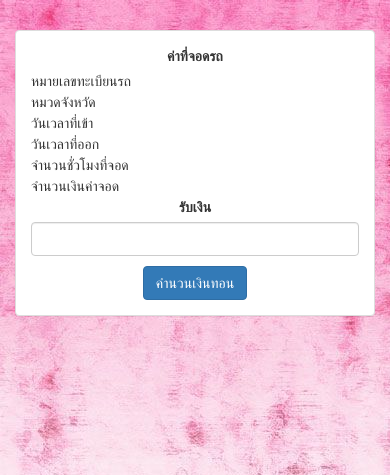
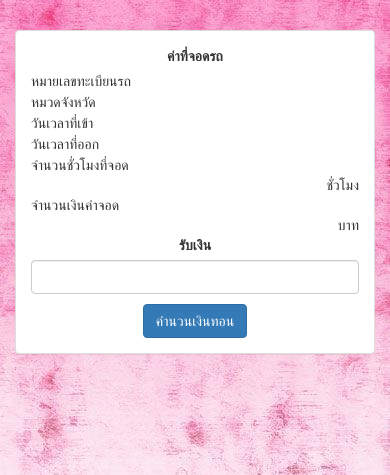
Before and after one commit to paradim/parking, a PHP site: page /fee.php in a window 390 px wide. Shown: the top 475 px of the page. Run offline with PHP 8.4, Linux system fonts and the light colour scheme.

Commit message:
ann 16.10

```diff
--- a/fee.php
+++ b/fee.php
@@ -5,7 +5,7 @@
         <meta http-equiv="X-UA-Compatible" content="IE=edge">
         <meta name="viewport" content="width=device-width, initial-scale=1">
         <!-- The above 3 meta tags *must* come first in the head; any other head content must come *after* these tags -->
-        <title>Bootstrap 101 Template</title>
+        <title>Parking</title>
 
         <!-- Bootstrap -->
         <link href="css/bootstrap.min.css" rel="stylesheet">
@@ -16,6 +16,8 @@
         <script src="https://oss.maxcdn.com/html5shiv/3.7.3/html5shiv.min.js"></script>
         <script src="https://oss.maxcdn.com/respond/1.4.2/respond.min.js"></script>
         <![endif]-->
+
+
     </head>
     <body background="images/bg.jpg">
         <div class="container">
@@ -57,13 +59,13 @@
                                 <div class="col-md-10">
                                     จำนวนชั่วโมงที่จอด
                                 </div>
-                                <div class="col-md-2"></div>
+                                <div class="col-md-2 text-right">ชั่วโมง</div>
                             </div>
                             <div class="row">
                                 <div class="col-md-10">
                                     จำนวนเงินค่าจอด
                                 </div>
-                                <div class="col-md-2"></div>
+                                <div class="col-md-2 text-right">บาท</div>
                             </div>
                             <div class="row">
                                 <div class="col-md-12 text-center">
@@ -77,7 +79,7 @@
                             </div>
  <div class="row">
                                 <div class="col-md-12 text-center">
-                                    <button type="submit" class="btn btn-primary">
+                                    <button  type="submit" class="btn btn-primary">
                                         คำนวนเงินทอน
                                     </button>
                                 </div>
--- a/index.php
+++ b/index.php
@@ -5,7 +5,7 @@
         <meta http-equiv="X-UA-Compatible" content="IE=edge">
         <meta name="viewport" content="width=device-width, initial-scale=1">
         <!-- The above 3 meta tags *must* come first in the head; any other head content must come *after* these tags -->
-        <title>Bootstrap 101 Template</title>
+        <title>Parking ann</title>
 
         <!-- Bootstrap -->
         <link href="css/bootstrap.min.css" rel="stylesheet">
@@ -16,6 +16,8 @@
         <script src="https://oss.maxcdn.com/html5shiv/3.7.3/html5shiv.min.js"></script>
         <script src="https://oss.maxcdn.com/respond/1.4.2/respond.min.js"></script>
         <![endif]-->
+
+        <script type="javascript" src="js/Ctrl.js"></script>
     </head>
     <body  background="images/bg.jpg">
         <div class="container">
@@ -36,7 +38,7 @@
 
                                 <div class="form-group">
                                       <div class="col-md-12">
-                                    <button type="submit" class="btn btn-primary">
+                                    <button type="submit" id="submitButton" class="btn btn-primary">
                                         Submit
                                     </button>
                                     </div>
```
